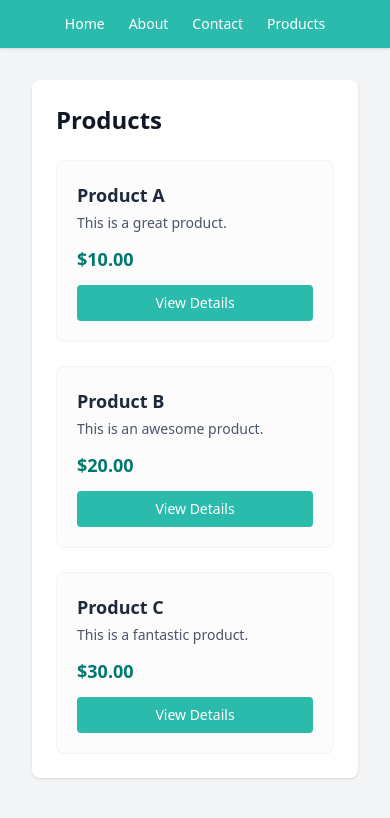
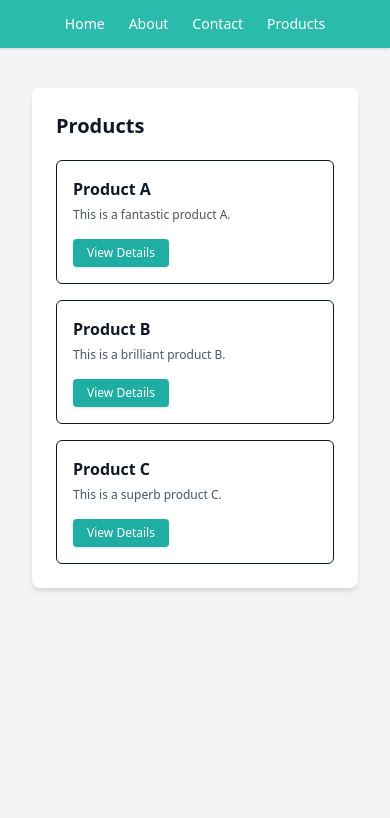
Before and after one commit to Bell914/jsd13-week08-react-router, a React (Vite) app: page /products in a window 390 px wide. Shown: the top 818 px of the page. Built offline with nearby package versions, Linux system fonts and the light colour scheme.

Commit message:
complete ProductDetail page design matching mockups

```diff
--- a/src/mock-data/products.js
+++ b/src/mock-data/products.js
@@ -2,19 +2,19 @@
   {
     id: "1",
     name: "Product A",
-    description: "This is a great product.",
+    description: "This is a fantastic product A.",
     price: 10.0,
   },
   {
     id: "2",
     name: "Product B",
-    description: "This is an awesome product.",
+    description: "This is a brilliant product B.",
     price: 20.0,
   },
   {
     id: "3",
     name: "Product C",
-    description: "This is a fantastic product.",
+    description: "This is a superb product C.",
     price: 30.0,
   },
 ];
--- a/src/pages/ProductDetail.jsx
+++ b/src/pages/ProductDetail.jsx
@@ -1,4 +1,4 @@
-import { useParams, Link } from "react-router-dom";
+import { useParams } from "react-router-dom";
 import { products } from "../mock-data/products";
 
 export default function ProductDetail() {
@@ -7,26 +7,23 @@
 
   if (!product) {
     return (
-      <div className="p-6 bg-white rounded-lg shadow-sm text-center">
-        <h2 className="text-xl font-semibold text-gray-800 mb-4">Product not found.</h2>
-        <Link to="/products" className="text-[#2bbbad] hover:underline text-sm font-medium">
-          ← Back to Products
-        </Link>
+      <div className="bg-white rounded-lg shadow-md p-6 max-w-4xl mx-auto w-full mt-2">
+        <h2 className="text-xl font-bold text-gray-900">Product not found.</h2>
       </div>
     );
   }
 
   return (
-    <div className="p-6 bg-white rounded-lg shadow-sm max-w-lg mx-auto w-full">
-      <Link to="/products" className="text-[#2bbbad] hover:underline text-sm font-medium mb-4 inline-block">
-        ← Back to Products
-      </Link>
-      <h1 className="text-2xl font-bold text-gray-900 mb-2">{product.name}</h1>
-      <p className="text-gray-600 mb-4">{product.description}</p>
-      <p className="text-2xl font-bold text-teal-700 mb-6">${product.price.toFixed(2)}</p>
-      <button className="bg-[#2bbbad] hover:bg-[#26a69a] text-white px-6 py-2.5 rounded font-medium text-sm transition-colors shadow-sm">
-        Buy Now
-      </button>
+    <div className="bg-white rounded-lg shadow-md p-6 sm:p-8 max-w-4xl mx-auto w-full mt-2">
+      <h1 className="text-2xl sm:text-3xl font-bold text-gray-900 mb-3">
+        {product.name}
+      </h1>
+      <p className="text-gray-700 text-sm sm:text-base mb-3">
+        {product.description}
+      </p>
+      <p className="text-gray-500 text-sm">
+        Product ID: {productId}
+      </p>
     </div>
   );
 }
--- a/src/pages/Products.jsx
+++ b/src/pages/Products.jsx
@@ -9,30 +9,33 @@
   };
 
   return (
-    <div className="p-6 bg-white rounded-lg shadow-sm">
-      <h1 className="text-2xl font-bold text-gray-900 mb-6">Products</h1>
+    <div className="bg-white rounded-lg shadow-md p-6 max-w-4xl mx-auto w-full mt-2">
+      <h1 className="text-xl sm:text-2xl font-bold text-gray-900 mb-5">
+        Products
+      </h1>
 
-      <div className="grid grid-cols-1 sm:grid-cols-2 lg:grid-cols-3 gap-6">
+      <div className="grid grid-cols-1 md:grid-cols-3 gap-4">
         {products.map((product) => (
           <div
             key={product.id}
-            className="border border-gray-100 rounded-lg p-5 flex flex-col justify-between bg-gray-50/50 hover:shadow-md transition-shadow"
+            className="border border-gray-900 rounded-md p-4 flex flex-col justify-between bg-white"
           >
             <div>
-              <h2 className="text-lg font-semibold text-gray-800">{product.name}</h2>
-              <p className="text-gray-600 text-sm mt-1 mb-3">{product.description}</p>
+              <h2 className="text-base font-bold text-gray-900 mb-1.5">
+                {product.name}
+              </h2>
+              <p className="text-gray-600 text-xs sm:text-sm mb-4">
+                {product.description}
+              </p>
             </div>
             <div>
-              <p className="text-teal-700 font-bold text-lg mb-3">
-                ${product.price.toFixed(2)}
-              </p>
               <button
                 onClick={() => handleViewDetails(product.id)}
-                className="w-full text-white bg-[#2bbbad] hover:bg-[#26a69a] px-4 py-2 rounded text-sm font-medium transition-colors"
+                className="bg-[#1faea4] hover:bg-[#19948c] text-white font-medium px-3.5 py-1.5 rounded text-xs sm:text-sm transition-colors shadow-sm"
               >
                 View Details
               </button>
-            </div>
+              </div>
           </div>
         ))}
       </div>
```
